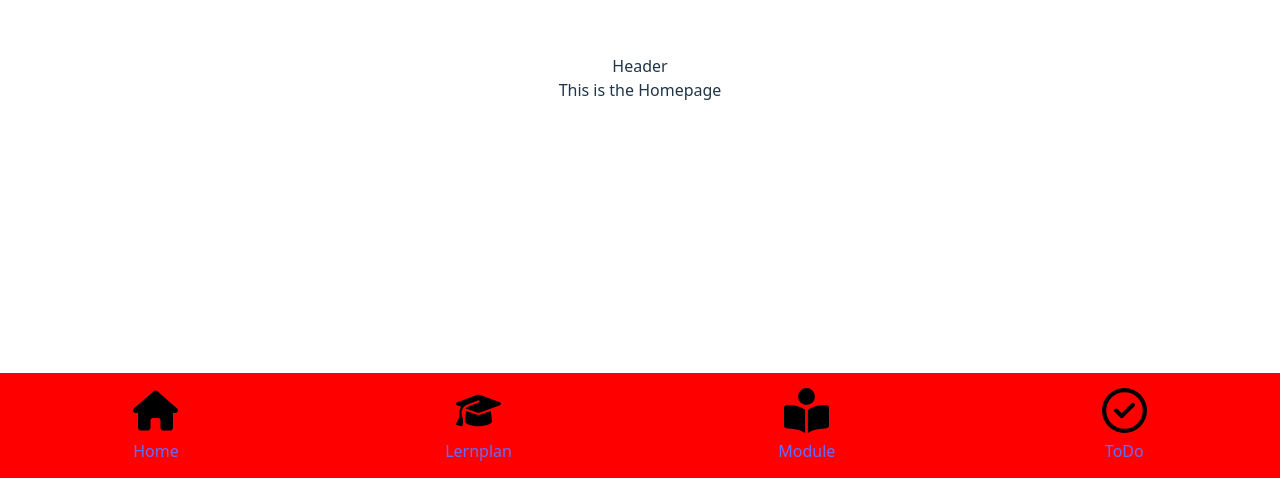
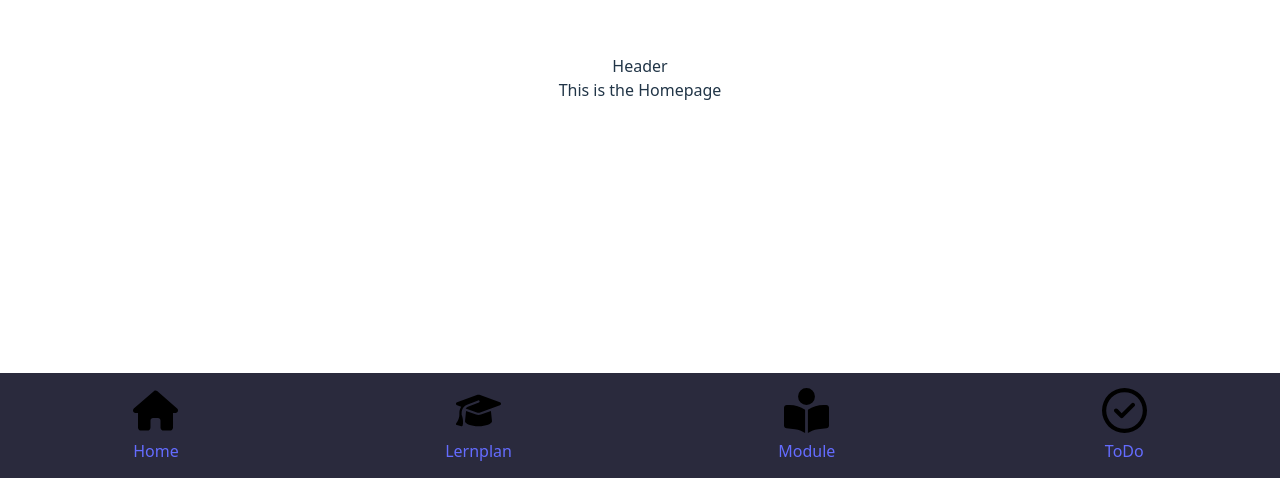
Before and after one commit to DHBW-MEOW/eduflow-frontend, a React (Vite) app: page / in a window 1280 px wide. Shown: the part 322-800 px from the top of the page. Built offline with nearby package versions, Linux system fonts and the light colour scheme.

Commit message:
Updated navbar styling to new background color

```diff
--- a/src/components/navbar/Navbar.css
+++ b/src/components/navbar/Navbar.css
@@ -5,7 +5,7 @@
   padding-bottom: 15px;
   position: fixed;
   width: 100%;
-  background-color: red;
+  background-color: var(--color-bg-2);
   bottom: 0;
   left: 0;
 }
```
